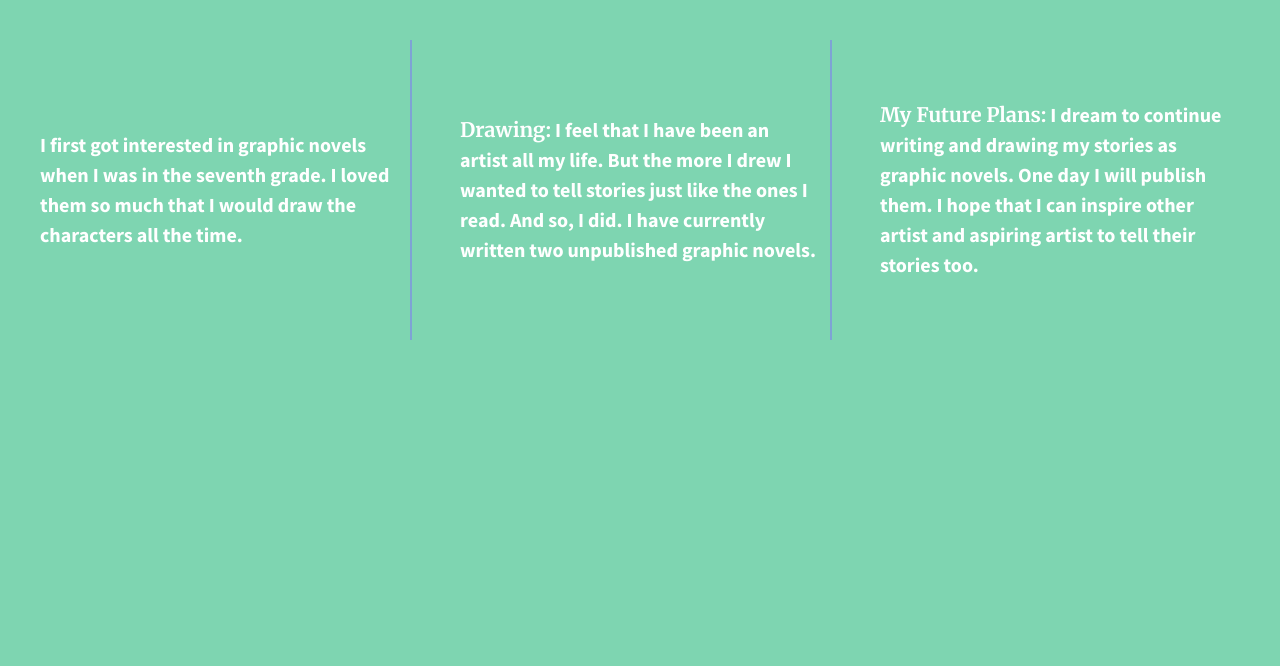
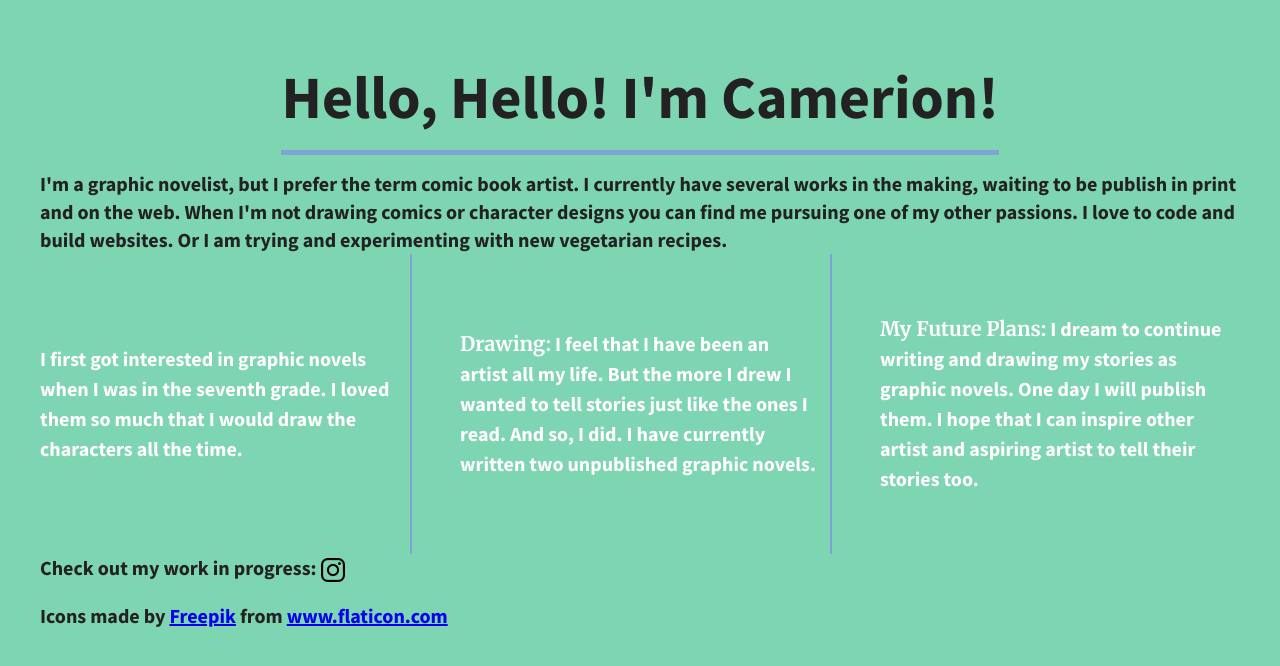
Before and after one commit to camerion/flexbox-gris-centered-divs, a plain HTML site: page index.html in a window 1280 px wide. Drawn offline with nearby package versions, Linux system fonts and the light colour scheme.

Commit message:
Flexbox layout added, content sections filled

```diff
--- a/css/main.css
+++ b/css/main.css
@@ -113,6 +113,10 @@ body {
   font-weight: 700;
   display: flex;
   justify-content: space-between;
+  flex-flow: row wrap;
+  display: flex;
+  justify-content: center;
+  align-items: center;
 }
 
 .div-1, .div-2, .div-3 {
@@ -138,9 +142,19 @@ body {
    border-right: solid 2px #7ea3d5;
    padding-right: .5em;
  }
+ header {
+   font-size: 3em;
+   border-bottom: solid 5px #7ea3d5;
+   height: 95px;
+   margin:15px;
+ }
 span {
   font-family: 'Merriweather', serif;
   font-weight: 700;
+}
+footer {
+    height: 80px;
+    width: 100%;
 }
 
 /* ==========================================================================
--- a/index.html
+++ b/index.html
@@ -3,7 +3,7 @@
     <head>
         <meta charset="utf-8">
         <meta http-equiv="x-ua-compatible" content="ie=edge">
-        <title>Make me into a grid!</title>
+        <title>Flexbox layout and grid</title>
         <meta name="description" content="">
         <meta name="viewport" content="width=device-width, initial-scale=1">
 
@@ -23,6 +23,12 @@
         <![endif]-->
 
         <section class="wrapper">
+          <header>Hello, Hello! I'm Camerion!</header>
+
+          <main>
+            I'm a graphic novelist, but I prefer the term comic book artist. I currently have several works in the making, waiting to be publish in print and on the web. When I'm not drawing comics or character designs you can find me pursuing one of my other passions. I love to code and build websites. Or I am trying and experimenting with new vegetarian recipes.
+          </main>
+
             <div class="div-1">
                 <p>I first got interested in graphic novels when I was in the seventh grade. I loved them so much that I would draw the characters all the time.</p>
             </div>
@@ -32,6 +38,8 @@
             <div class="div-3">
                 <p>	<span>My Future Plans:</span> I dream to continue writing and drawing my stories as graphic novels. One day I will publish them. I hope that I can inspire other artist and aspiring artist to tell their stories too.</p>
             </div>
+
+            <footer>Check out my work in progress: <a href="https://www.instagram.com/camie.cam.cam/" target="_self"><img src="img/insta-logo.png" alt="instagram"> </a><p>Icons made by <a href="https://www.flaticon.com/authors/freepik" title="Freepik">Freepik</a> from <a href="https://www.flaticon.com/" title="Flaticon"> www.flaticon.com</a></p></footer>
         </section>
 
         <script src="https://ajax.googleapis.com/ajax/libs/jquery/1.11.3/jquery.min.js"></script>
```
Also changed, not shown: img/bkgd-2.jpg (added), img/insta-logo.png (added).
